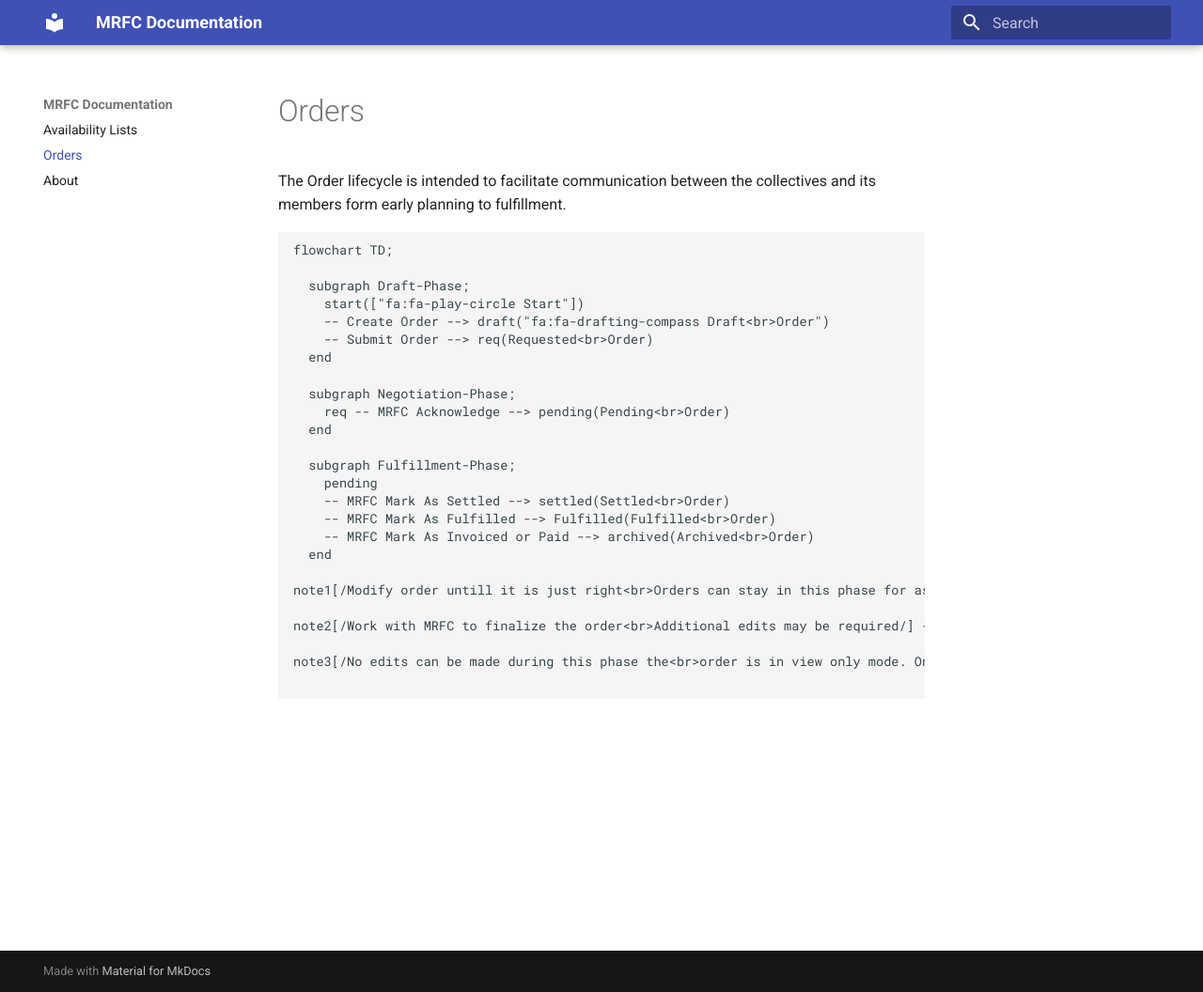
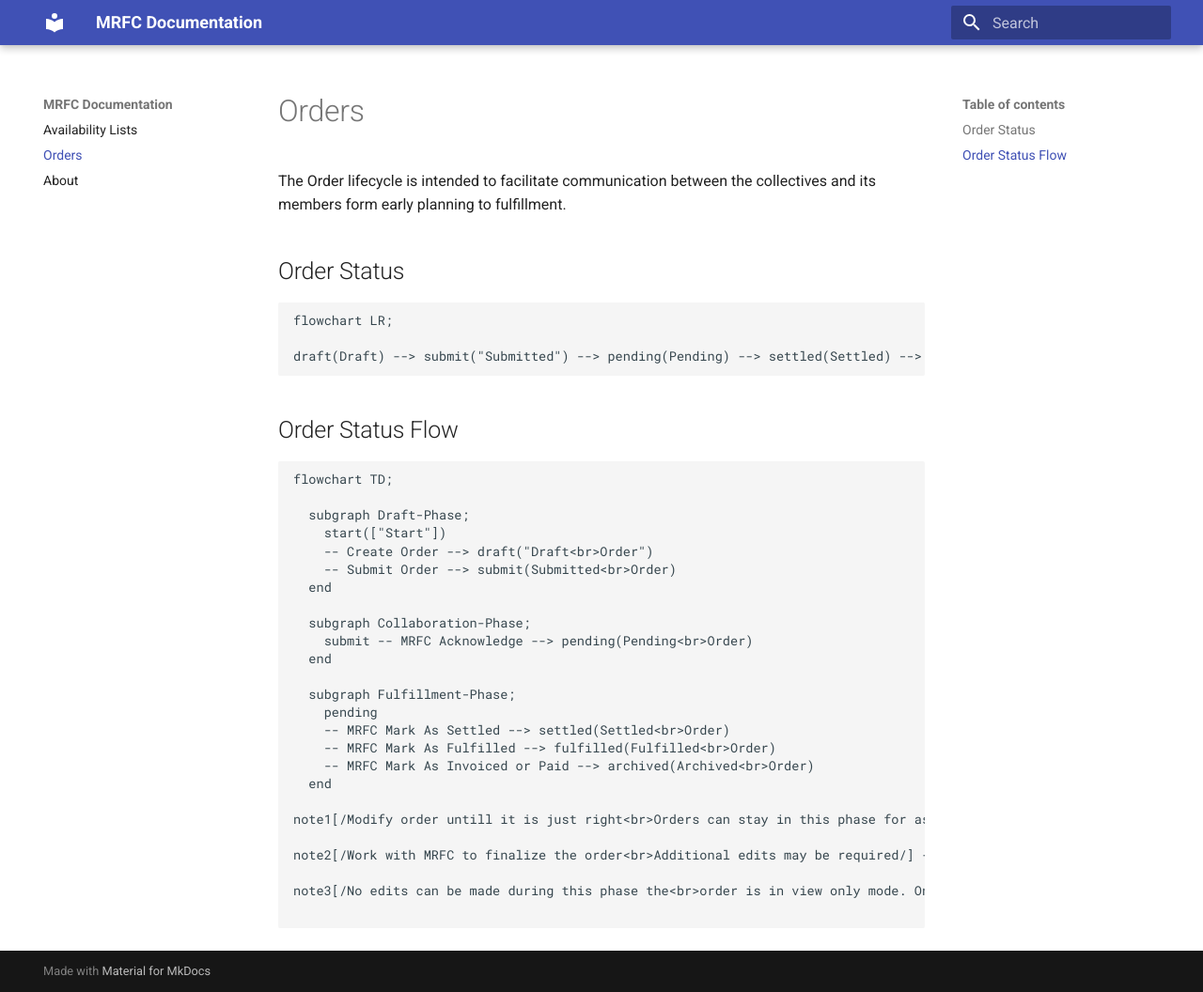
Before and after one commit to ohiobarn/flowerpower, an MkDocs documentation site: the page built from docs/order.md, in a window 1280 px wide and 1056 px high. Shown: the whole window at 94% size. Built offline with MkDocs 1.6.1 and Material for MkDocs 9.7.7, drawn with Linux system fonts in a browser that asks for light colours.

Commit message:
doc updates for order status

````diff
--- a/docs/order.md
+++ b/docs/order.md
@@ -1,30 +1,40 @@
 # Orders
 
 The Order lifecycle is intended to facilitate communication between the collectives and its members form early planning to fulfillment.
+
+## Order Status
+
+``` mermaid
+flowchart LR;
+
+draft(Draft) --> submit("Submitted") --> pending(Pending) --> settled(Settled) --> fulfilled(Fulfilled) --> archived(Archived)
+```
+
+## Order Status Flow
 
 ``` mermaid
 flowchart TD;
 
   subgraph Draft-Phase;
-    start(["fa:fa-play-circle Start"])
-    -- Create Order --> draft("fa:fa-drafting-compass Draft<br>Order")
-    -- Submit Order --> req(Requested<br>Order)
+    start(["Start"])
+    -- Create Order --> draft("Draft<br>Order")
+    -- Submit Order --> submit(Submitted<br>Order)
   end
 
-  subgraph Negotiation-Phase;
-    req -- MRFC Acknowledge --> pending(Pending<br>Order)
+  subgraph Collaboration-Phase;
+    submit -- MRFC Acknowledge --> pending(Pending<br>Order)
   end
 
   subgraph Fulfillment-Phase;
     pending
     -- MRFC Mark As Settled --> settled(Settled<br>Order)
-    -- MRFC Mark As Fulfilled --> Fulfilled(Fulfilled<br>Order)
+    -- MRFC Mark As Fulfilled --> fulfilled(Fulfilled<br>Order)
     -- MRFC Mark As Invoiced or Paid --> archived(Archived<br>Order)
   end
 
 note1[/Modify order untill it is just right<br>Orders can stay in this phase for as longe as needed/] -.-> Draft-Phase
 
-note2[/Work with MRFC to finalize the order<br>Additional edits may be required/] -.-> Negotiation-Phase
+note2[/Work with MRFC to finalize the order<br>Additional edits may be required/] -.-> Collaboration-Phase
 
 note3[/No edits can be made during this phase the<br>order is in view only mode. Once archived <br>the order will no longer display in your active order <br>list but can be view via Order History/] -.-> Fulfillment-Phase
 
--- a/src/components/OrderForm.vue
+++ b/src/components/OrderForm.vue
@@ -1,9 +1,11 @@
 <template>
   <div>
-    <h3>Order No. {{ order.OrderNo }}</h3>
+    <h3>Order No. {{ order.OrderNo }} - <i>{{ order.Status }}</i> <button type="button" class="btn btn-primary">Submit Order</button></h3>
+    <br>
 
     <form>
-      <hr />
+
+
       <div class="form-row">
         <div class="col">
           <div class="form-group">
--- a/src/views/OrderEdit.vue
+++ b/src/views/OrderEdit.vue
@@ -1,7 +1,6 @@
 <template>
   <div id="most-outter">
     <br />
-    <p>Lorem ipsum dolor sit amet, consectetur adipiscing elit, sed do eiusmod tempor incididunt ut labore et dolore magna aliqua. Ut enim ad minim veniam, quis nostrud exercitation ullamco laboris nisi ut aliquip ex ea commodo consequat.</p>
     <OrderForm  :RecID="RecID" />
   </div>
 </template>
--- a/src/views/OrderMgr.vue
+++ b/src/views/OrderMgr.vue
@@ -1,7 +1,5 @@
 <template>
   <div id="most-outter">
-    <br>
-    <h3>Order Manager</h3>
     <br>
     <button type="button" class="btn btn-primary" v-on:click="createOrder" >Create Order</button>
     <br>&nbsp;
````
